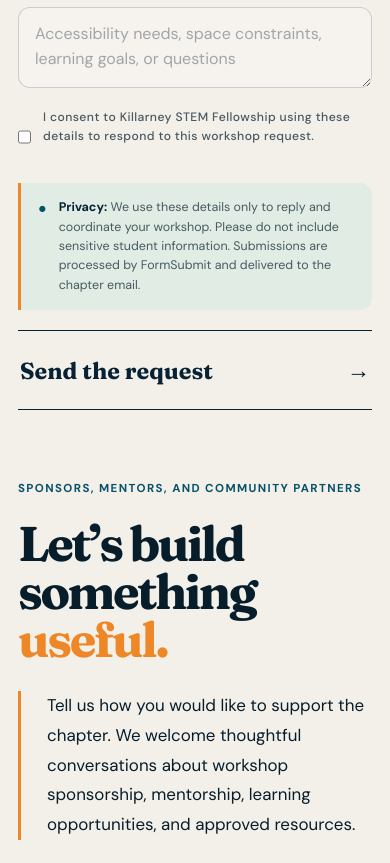
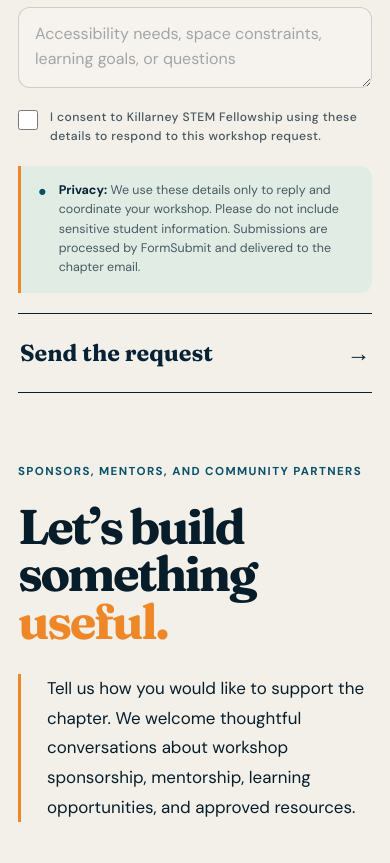
Before and after one commit to killarneystemfellowship/killarneystemfellowship.github.io, a plain HTML site: page contact/index.html in a window 390 px wide. Shown: the part 2050-2913 px from the top of the page. Drawn offline with Linux system fonts and the light colour scheme.

Commit message:
Fix mobile contact checkbox and focus rail

```diff
--- a/page-visuals.css
+++ b/page-visuals.css
@@ -1897,8 +1897,11 @@
   }
 
   .contact-page .form-field::before {
-    left: 7px;
-    z-index: 1;
+    top: 32px;
+    bottom: 4px;
+    left: -9px;
+    width: 3px;
+    z-index: 0;
   }
 
   .support-spectrum { margin-top: 0; }
@@ -2083,9 +2086,22 @@
   .contact-page .request-layout { padding-top: 0 !important; }
   .contact-page .form-aside { padding: 24px 20px !important; }
   .contact-page .request-form { gap: 20px !important; }
-  .contact-page input,
+  .contact-page input:not([type="checkbox"]),
   .contact-page select,
   .contact-page textarea { width: 100%; min-height: 52px; }
+  .contact-page .consent {
+    grid-template-columns: 20px minmax(0, 1fr);
+    gap: 12px;
+    align-items: start;
+  }
+  .contact-page .consent input[type="checkbox"] {
+    width: 20px;
+    min-width: 20px;
+    height: 20px;
+    min-height: 20px;
+    margin: 2px 0 0;
+    padding: 0;
+  }
   .support-spectrum__item {
     min-height: 0;
     grid-template-columns: 1fr;
```
